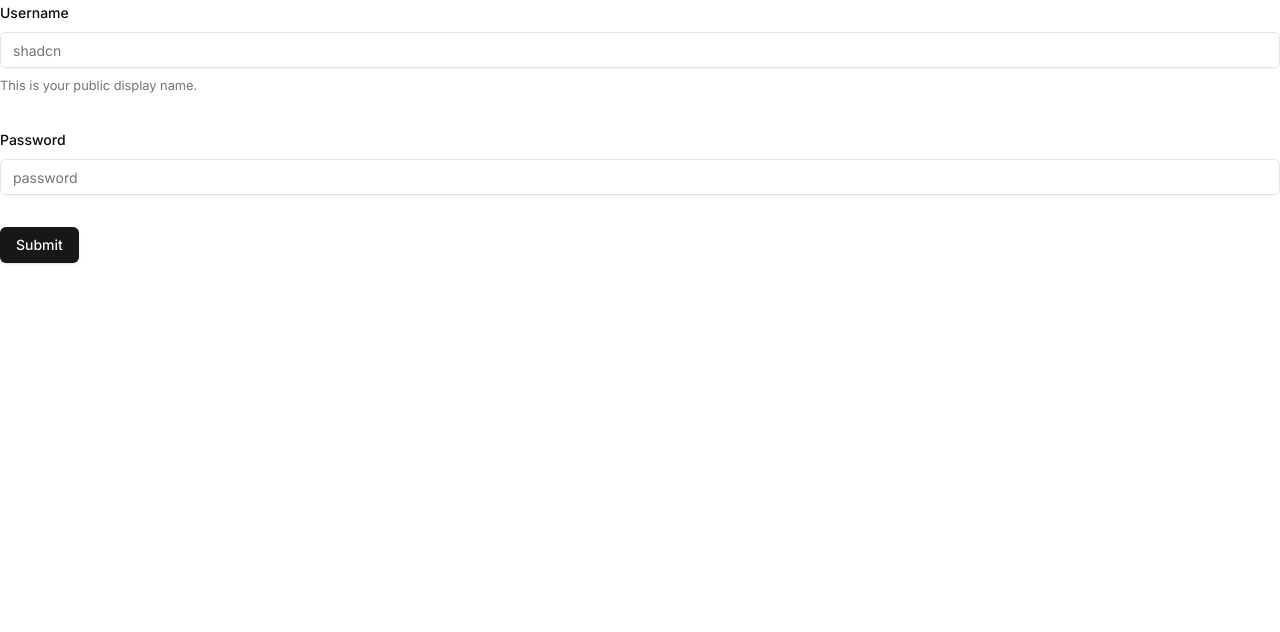
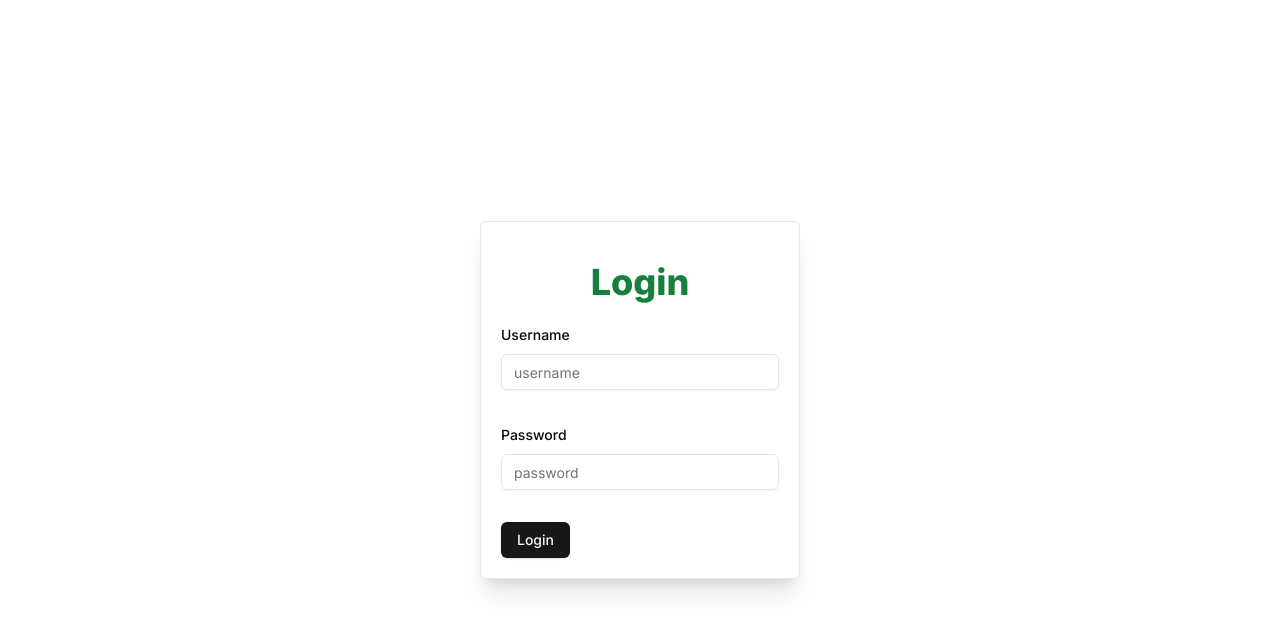
Before and after one commit to Linggaept/SegeraHabis, a Next.js app: page /login in a window 1280 px wide. Shown: the top 632 px of the page. Built offline with nearby package versions, Linux system fonts and the light colour scheme.

Commit message:
fix login

```diff
--- a/src/app/Product/[id]/ProductDetailClient.tsx
+++ b/src/app/Product/[id]/ProductDetailClient.tsx
@@ -41,11 +41,22 @@ const ProductDetailClient = ({ id }: { id: string }) => {
   });
 
   if (isLoading) {
-    return <div><LoadingDetailProduct /></div>;
+    return (
+      <div>
+        <LoadingDetailProduct />
+      </div>
+    );
   }
   if (error) {
     return <div>Error: {error.message}</div>;
   }
+
+  const addToCart = () => {
+    const cekToken = localStorage.getItem("token");
+    if (!cekToken) {
+      window.location.href = "/login";
+    }
+  };
 
   return (
     <>
@@ -102,9 +113,11 @@ const ProductDetailClient = ({ id }: { id: string }) => {
                       <FaCartPlus className="w-3 h-3 md:w-6 md:h-6 text-white" />
                     </span>
                     <span>
-                      <h1 className="text-lg font-semibold text-white">
-                        Tambahkan ke Keranjang
-                      </h1>
+                      <button onClick={addToCart}>
+                        <h1 className="text-lg font-semibold text-white">
+                          Tambahkan ke Keranjang
+                        </h1>
+                      </button>
                     </span>
                   </button>
                 </div>
--- a/src/app/login/page.tsx
+++ b/src/app/login/page.tsx
@@ -20,6 +20,7 @@ import {
 import { Input } from "@/components/ui/input";
 import { login } from "@/services/api"; // Import login function
 import { stringify } from "querystring";
+import { secureHeapUsed } from "crypto";
 
 // Skema validasi dengan zod
 const formSchema = z.object({
@@ -67,6 +68,13 @@ export default function ProfileForm() {
   };
 
   return (
+    <section className="w-full  min-h-screen justify-center flex items-center">
+      <div className="lg:w-1/4 sm:w-1/2 w-3/4 p-5 mx-auto border border-gray-200 rounded-md shadow-xl">
+        <div className="w-full mx-auto">
+          <h1 className="text-4xl font-extrabold text-green-700 py-5 text-center">
+            Login
+          </h1>
+        </div>
         <Form {...form}>
           <form onSubmit={form.handleSubmit(onSubmit)} className="space-y-8">
             <FormField
@@ -76,11 +84,8 @@ export default function ProfileForm() {
                 <FormItem>
                   <FormLabel>Username</FormLabel>
                   <FormControl>
-                <Input placeholder="shadcn" {...field} />
+                    <Input placeholder="username" {...field} />
                   </FormControl>
-              <FormDescription>
-                This is your public display name.
-              </FormDescription>
                   <FormMessage />
                 </FormItem>
               )}
@@ -102,9 +107,11 @@ export default function ProfileForm() {
             {error && <p className="text-red-500">{error}</p>}
 
             <Button type="submit" disabled={loading}>
-          {loading ? "Logging in..." : "Submit"}
+              {loading ? "Logging in..." : "Login"}
             </Button>
           </form>
         </Form>
+      </div>
+    </section>
   );
 }
--- a/src/app/page.tsx
+++ b/src/app/page.tsx
@@ -12,6 +12,8 @@ import { fetchCategories } from "@/services/helper/productApi";
 export default function Home() {
   const [products, setProducts] = useState([]);
   const [category, setCategory] = useState([]);
+
+
 
   useEffect(() => {
     const getProduct = async () => {
--- a/src/components/Card.tsx
+++ b/src/components/Card.tsx
@@ -14,7 +14,7 @@ interface ProductProps {
 const Card = ({ product } : ProductProps) => {
   return (
     <Link href={`/Product/${product.id}`}>
-      <div className="max-w-sm bg-white border-2 border-gray-200 rounded-lg shadow">
+      <div className="max-w-sm bg-white border-2 border-gray-200 rounded-lg shadow overflow-hidden">
         <div className="flex flex-col">
           <Image
             src={product.image}
--- a/src/components/ui/input.tsx
+++ b/src/components/ui/input.tsx
@@ -11,7 +11,7 @@ const Input = React.forwardRef<HTMLInputElement, InputProps>(
       <input
         type={type}
         className={cn(
-          "flex h-9 w-full rounded-md border border-input bg-transparent px-3 py-1 text-sm shadow-sm transition-colors file:border-0 file:bg-transparent file:text-sm file:font-medium placeholder:text-muted-foreground focus-visible:outline-none focus-visible:ring-1 focus-visible:ring-ring disabled:cursor-not-allowed disabled:opacity-50",
+          "flex h-9 w-full rounded-md border border-input bg-transparent px-3 py-1 text-sm shadow-sm transition-colors file:border-0 file:bg-transparent file:text-sm file:font-medium placeholder:text-muted-foreground focus-visible:outline-none focus-visible:ring-2 focus-visible:ring-green-700  disabled:cursor-not-allowed disabled:opacity-50",
           className
         )}
         ref={ref}
--- a/src/components/ui/progress.tsx
+++ /dev/null
@@ -1,28 +0,0 @@
-"use client"
-
-import * as React from "react"
-import * as ProgressPrimitive from "@radix-ui/react-progress"
-
-import { cn } from "@/lib/utils"
-
-const Progress = React.forwardRef<
-  React.ElementRef<typeof ProgressPrimitive.Root>,
-  React.ComponentPropsWithoutRef<typeof ProgressPrimitive.Root>
->(({ className, value, ...props }, ref) => (
-  <ProgressPrimitive.Root
-    ref={ref}
-    className={cn(
-      "relative h-2 w-full overflow-hidden rounded-full bg-primary/20",
-      className
-    )}
-    {...props}
-  >
-    <ProgressPrimitive.Indicator
-      className="h-full w-full flex-1 bg-primary transition-all"
-      style={{ transform: `translateX(-${100 - (value || 0)}%)` }}
-    />
-  </ProgressPrimitive.Root>
-))
-Progress.displayName = ProgressPrimitive.Root.displayName
-
-export { Progress }
```
Lines whose indentation alone changed are shown as unchanged.
